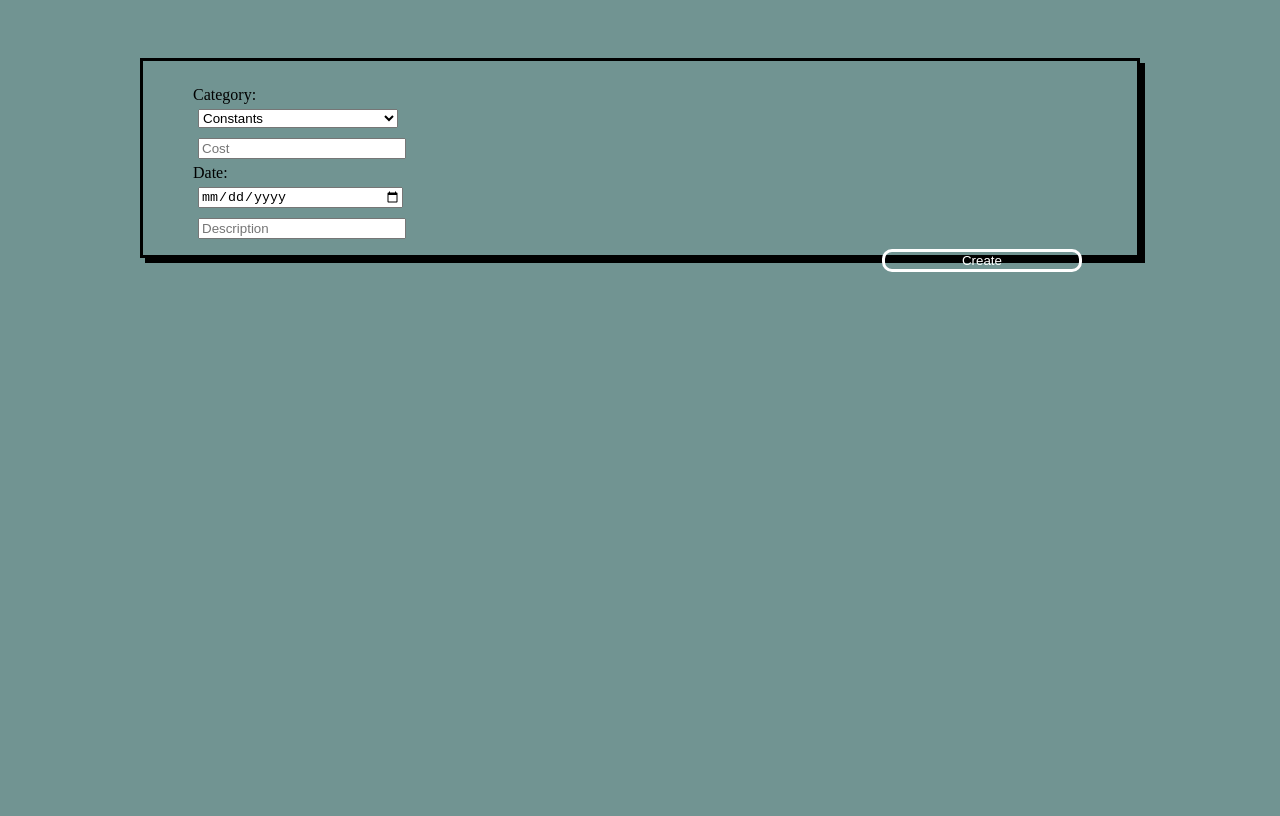
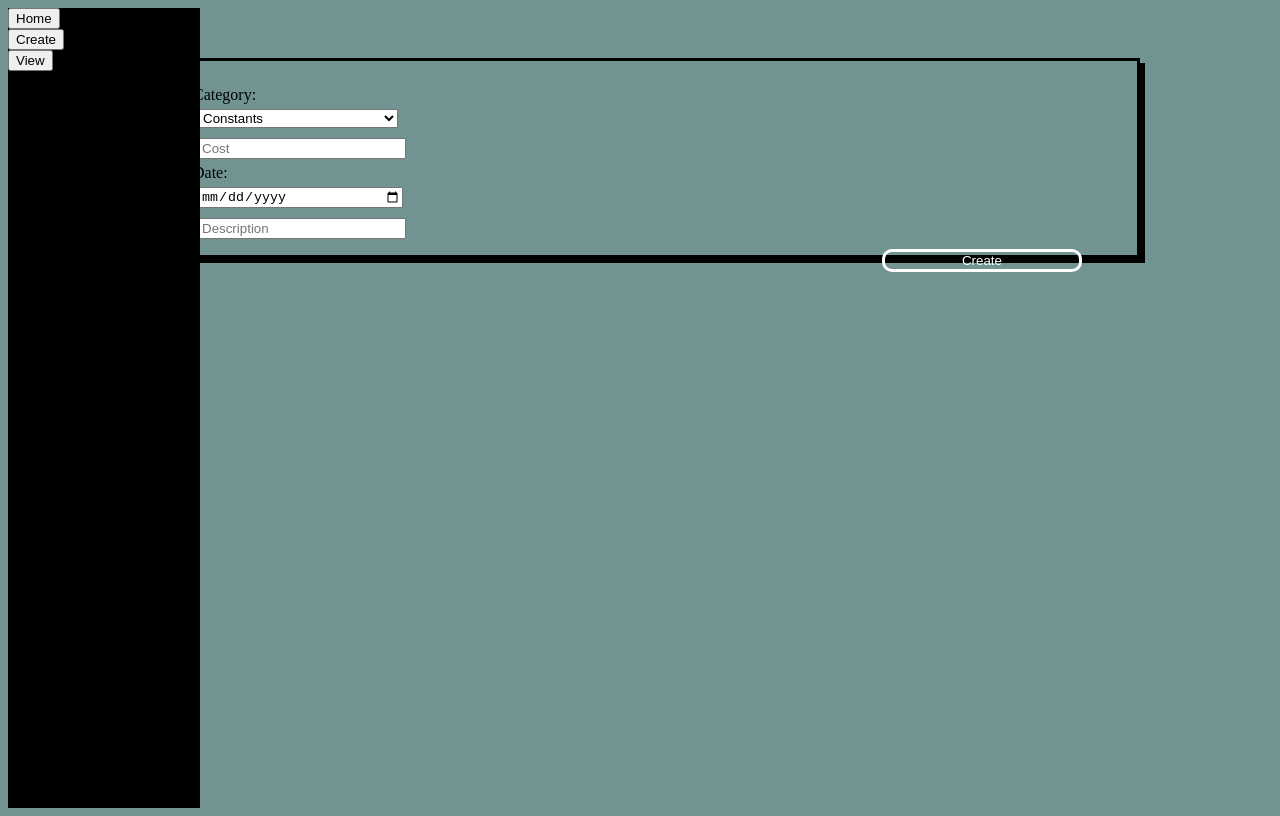
Before and after one commit to isaq98/finance-tracker, a React (Create React App) app in the folder frontend/: page /expenseform in a window 1280 px wide. Built offline with nearby package versions, Linux system fonts and the light colour scheme.

Commit message:
Really ugly beginnings of a sidebar lol

```diff
--- a/frontend/src/App.js
+++ b/frontend/src/App.js
@@ -3,11 +3,13 @@ import ExpenseForm from 'Components/ExpenseForm';
 import InitialForm from 'Components/InitialForm';
 import LandingPage from 'Components/LandingPage';
 import SheetList from 'Components/SheetList';
+import Sidebar from 'Components/Sidebar';
 import {Routes, Route} from 'react-router-dom';
 
 function App() {
   return (
     <div className="app">
+    <Sidebar/>
     <Routes>
       <Route path="/" element={<LandingPage />}/>
       <Route path="/initialform" element={<InitialForm />}/>
--- /dev/null
+++ b/frontend/src/SingleUse/sidebarEnum.js
@@ -0,0 +1,11 @@
+export const sidebarEnum = Object.freeze([
+    {
+        title: 'Home'
+    },
+    {
+        title: 'Create'
+    },
+    {
+        title: 'View'
+    }
+]);
--- /dev/null
+++ b/frontend/src/components/Sidebar/_Sidebar.scss
@@ -0,0 +1,7 @@
+.sidebar-container {
+    position: absolute;
+    height: 100%;
+    width: 15%;
+    background-color: black;
+    color: white;
+}
--- /dev/null
+++ b/frontend/src/components/Sidebar/index.js
@@ -0,0 +1,24 @@
+import React from 'react';
+import './_Sidebar.scss';
+import { sidebarEnum } from 'SingleUse/sidebarEnum';
+
+function Sidebar(props) {
+
+    const constructSidebarButtons = () => {
+        return sidebarEnum.map((element) => {
+            return (
+                <div key={element.title}>
+                    <button>{element.title}</button>
+                </div>
+            )
+        })
+    };
+
+    return (
+        <div className="sidebar-container">
+            {constructSidebarButtons()}
+        </div>
+    );
+}
+
+export default Sidebar;
```
